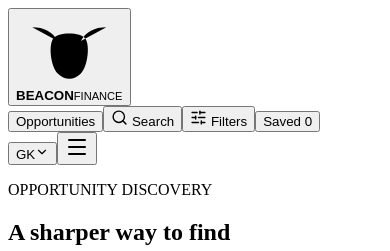
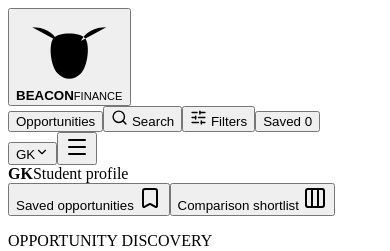
Before and after one commit to codelagoon/beaconfinanceoppnet, a React (Vite) app: page /#discover in a window 390 px wide. Both pictures are taken after a click on the button "GK". Shown: the top 251 px of the page. Built offline with nearby package versions, Linux system fonts and the light colour scheme; the HTML template or start-up script is replaced by a standard one.

Commit message:
fix(qa): polish responsive navigation and overlays

```diff
--- a/src/App.jsx
+++ b/src/App.jsx
@@ -331,6 +331,7 @@ function App() {
   const [query, setQuery] = useState("");
   const [filters, setFilters] = usePersistentState("filters", emptyFilters);
   const [mobileOpen, setMobileOpen] = useState(false);
+  const [profileOpen, setProfileOpen] = useState(false);
   const [statuses, setStatuses] = usePersistentState(
     "application-statuses",
     {},
@@ -391,7 +392,7 @@ function App() {
     window.history[method]({ beacon: true, fromBeacon: !replace }, "", hash);
     setPage(next);
     setMobileOpen(false);
-    window.scrollTo({ top: 0, behavior: "smooth" });
+    window.scrollTo({ top: 0, behavior: "auto" });
   };
   const goBack = () =>
     window.history.state?.fromBeacon
@@ -483,7 +484,12 @@ function App() {
             Saved <span className="count">{saved.length}</span>
           </button>
         </nav>
-        <button className="profile" aria-label="Open profile settings">
+      <button
+        className="profile"
+        aria-label="Open profile menu"
+        aria-expanded={profileOpen}
+        onClick={() => setProfileOpen((open) => !open)}
+      >
         <span>GK</span>
         <ChevronDown size={14} />
       </button>
@@ -495,9 +501,16 @@ function App() {
         >
           <Menu />
       </button>
+      {profileOpen && (
+        <div className="profile-menu">
+          <div><b>GK</b><span>Student profile</span></div>
+          <button onClick={() => { setProfileOpen(false); go("saved"); }}>Saved opportunities <Bookmark /></button>
+          <button onClick={() => { setProfileOpen(false); go("compare"); }}>Comparison shortlist <Columns3 /></button>
+        </div>
+      )}
     </header>
 
-      {compare.length > 0 && page !== "compare" && page !== "discover" && (
+      {compare.length > 0 && page === "saved" && (
         <button className="compare-dock" onClick={() => go("compare")}>
           <Columns3 size={17} />
           <span>Compare shortlist</span>
@@ -998,9 +1011,6 @@ function OpportunitySection({ number, title, subtitle, items, onView }) {
             <p>{subtitle}</p>
           </div>
         </div>
-        <button>
-          View all <ArrowRight />
-        </button>
       </div>
       <div className="opportunity-grid">
         {items.map((item, index) => (
@@ -1428,8 +1438,13 @@ function SearchOverlay({
 }) {
   useEffect(() => {
     const closeOnEscape = (e) => e.key === "Escape" && onClose();
+    const previousOverflow = document.body.style.overflow;
+    document.body.style.overflow = "hidden";
     window.addEventListener("keydown", closeOnEscape);
-    return () => window.removeEventListener("keydown", closeOnEscape);
+    return () => {
+      document.body.style.overflow = previousOverflow;
+      window.removeEventListener("keydown", closeOnEscape);
+    };
   }, [onClose]);
 
   return (
@@ -1519,6 +1534,16 @@ function FilterPanel({ filters, setFilters, resultCount, onClear, onClose }) {
         ? current[group].filter((value) => value !== option)
         : [...current[group], option],
     }));
+  useEffect(() => {
+    const closeOnEscape = (event) => event.key === "Escape" && onClose();
+    const previousOverflow = document.body.style.overflow;
+    document.body.style.overflow = "hidden";
+    window.addEventListener("keydown", closeOnEscape);
+    return () => {
+      document.body.style.overflow = previousOverflow;
+      window.removeEventListener("keydown", closeOnEscape);
+    };
+  }, [onClose]);
   return (
     <div
       className="filter-overlay"
--- a/src/styles.css
+++ b/src/styles.css
@@ -150,6 +150,47 @@ img {
   border: 0;
   color: white;
 }
+.profile-menu {
+  position: absolute;
+  z-index: 40;
+  top: 66px;
+  right: max(3vw, 26px);
+  width: 238px;
+  border: 1px solid #35485c;
+  background: var(--navy);
+  box-shadow: 0 18px 40px rgba(5, 15, 25, 0.25);
+  color: white;
+}
+.profile-menu > div {
+  display: flex;
+  flex-direction: column;
+  gap: 3px;
+  padding: 18px;
+  border-bottom: 1px solid #35485c;
+}
+.profile-menu > div span {
+  color: #9eabb7;
+  font-size: 11px;
+}
+.profile-menu > button {
+  display: flex;
+  width: 100%;
+  align-items: center;
+  justify-content: space-between;
+  padding: 14px 18px;
+  border: 0;
+  border-bottom: 1px solid #263b4f;
+  background: none;
+  color: white;
+  font-size: 12px;
+  text-align: left;
+}
+.profile-menu > button:hover {
+  background: #14283b;
+}
+.profile-menu svg {
+  width: 15px;
+}
 main {
   overflow: hidden;
 }
@@ -1512,6 +1553,64 @@ textarea:focus-visible {
     grid-column: 2/4;
   }
 }
+
+@media (min-width: 721px) and (max-height: 800px) {
+  .discovery-page > .featured-block {
+    padding-top: 14px;
+    padding-bottom: 9px;
+  }
+  .discovery-page .swipe-status {
+    margin-bottom: 9px;
+  }
+  .discovery-page .hero-content {
+    padding: 24px clamp(26px, 3vw, 42px) 20px;
+  }
+  .discovery-page .org-logo {
+    width: 36px;
+    height: 36px;
+    padding: 6px;
+  }
+  .discovery-page .category {
+    margin: 15px 0 7px;
+  }
+  .discovery-page .hero-content h2 {
+    margin-bottom: 10px;
+    font-size: clamp(30px, 3vw, 39px);
+  }
+  .discovery-page .description {
+    display: -webkit-box;
+    margin-bottom: 12px;
+    overflow: hidden;
+    font-size: 13px;
+    line-height: 1.45;
+    -webkit-box-orient: vertical;
+    -webkit-line-clamp: 2;
+  }
+  .discovery-page .facts-grid > div {
+    padding: 8px 10px;
+  }
+  .discovery-page .facts-grid b {
+    margin-top: 2px;
+  }
+  .discovery-page .beacon-note {
+    margin: 10px 0;
+  }
+  .discovery-page .beacon-note p {
+    display: -webkit-box;
+    overflow: hidden;
+    font-size: 12px;
+    line-height: 1.35;
+    -webkit-box-orient: vertical;
+    -webkit-line-clamp: 2;
+  }
+  .discovery-page .hero-actions button {
+    height: 38px;
+  }
+  .discovery-page .gesture-guide {
+    padding-top: 8px;
+  }
+}
+
 @media (max-width: 720px) {
   .topbar {
     height: 65px;
@@ -1672,7 +1771,13 @@ textarea:focus-visible {
     margin-top: auto;
   }
   .discovery-page .hero-actions button {
+    position: relative;
     height: 34px;
+  }
+  .discovery-page .hero-actions button::before {
+    position: absolute;
+    inset: -5px 0;
+    content: "";
   }
   .facts-grid {
     grid-template-columns: 1fr 1fr;
```
Lines whose indentation alone changed are shown as unchanged.
